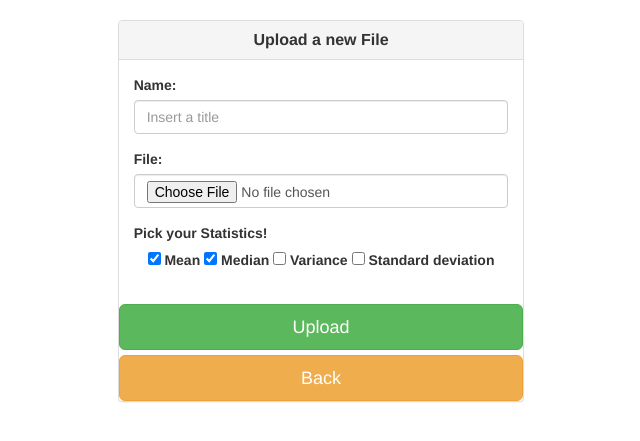
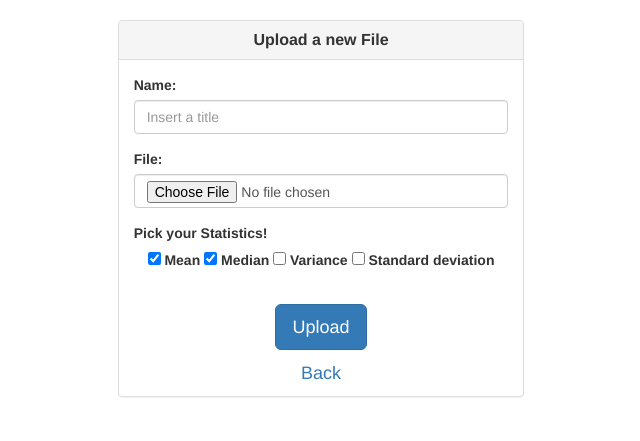
Before and after one commit to vitorbdiniz/EasyData, a Django app: template apps/core/templates/upload.html in a window 1280 px wide. Shown: the top 441 px of the page, without its empty margins (319-959 px from the left). Run offline with Django 3.2, Linux system fonts and the light colour scheme; the template is opened without the code that fills it, so the values that code supplies are empty; some libraries are stand-ins or nearby versions.

Commit message:
Some style updates

```diff
--- a/apps/core/templates/upload.html
+++ b/apps/core/templates/upload.html
@@ -53,8 +53,10 @@
                                 </center>
                             </div>
                         </div>
-                        <button class="btn btn-lg btn-success btn-block" type="submit">Upload</button>
-                        <a class="btn btn-lg btn-warning btn-block" href="javascript:window.history.go(-1)">Back</a>
+                            <center>
+                                <div><button class="btn btn-lg btn-primary" type="submit">Upload</button></div>
+                                <a class="btn btn-lg btn-outline-primary" href="/authenticate">Back</a>
+                            </center>
                     </fieldset>
                 </form>
             </div>
```
Also changed, not shown: apps/core/templates/authenticate.html (renamed from apps/core/templates/login.html, +5 -5 lines), apps/core/templates/register.html (renamed from apps/core/templates/signup.html, +3 -4 lines).
